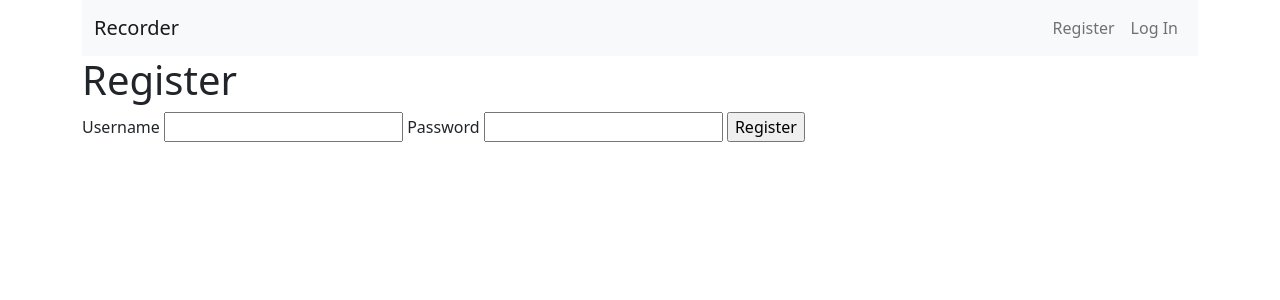
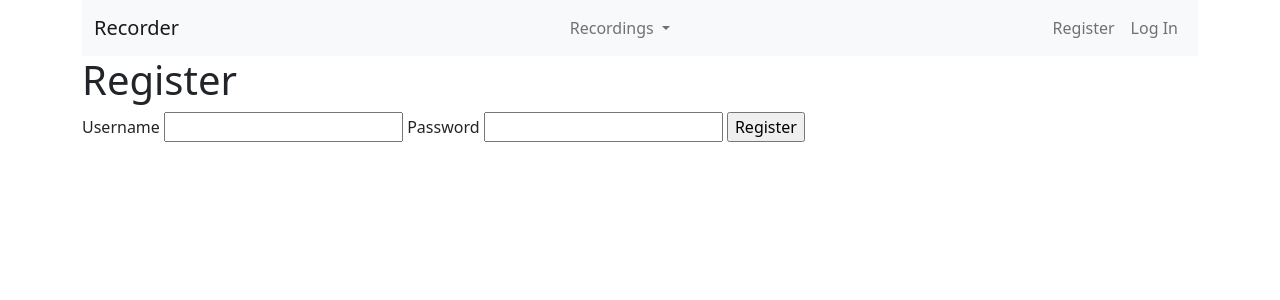
Before and after one commit to Brucknem/flask-video-recording, a Flask app: page /auth/register in a window 1280 px wide. Shown: the top 300 px of the page. Run offline with Flask 2, Linux system fonts and the light colour scheme; some libraries are stand-ins or nearby versions.

Commit message:
navbar show recordings

```diff
--- a/blueprints/index.py
+++ b/blueprints/index.py
@@ -4,6 +4,7 @@ from blueprints.auth import login_required
 from flask import session
 from blueprints.record import is_recording
 import session_utils
+from utils import get_recordings
 
 bp = Blueprint("index", __name__)
 
@@ -13,11 +14,14 @@ bp = Blueprint("index", __name__)
 def index():
     url = session_utils.get_url()
     flip = session_utils.get_flip()
+    my_recordings = get_recordings(session_utils.get_user_id())
     return render_template('index.html',
                            url=url,
                            prefix=session_utils.get_prefix(),
                            flip=flip,
-                           recording=is_recording(session_utils.get_user_id())
+                           recording=is_recording(session_utils.get_user_id()),
+                           my_recordings=my_recordings,
+                           recordings_prefix=f'recordings/{session_utils.get_user_id()}'
                            )
 
 
--- a/templates/navbar.html
+++ b/templates/navbar.html
@@ -8,6 +8,25 @@
 
         <div class="collapse navbar-collapse" id="navbarSupportedContent">
             <ul class="navbar-nav  ms-auto mb-2 mb-lg-0">
+                <li class="nav-item dropdown">
+                    <a class="nav-link dropdown-toggle" href="#" role="button" data-bs-toggle="dropdown"
+                        aria-expanded="false">
+                        Recordings
+                    </a>
+                    <ul class="dropdown-menu">
+                        {%for path in my_recordings %}
+                        <li><a class="dropdown-item" href="#"
+                                download="{{ recordings_prefix }} / {{ path }}">{{path}}</a></li>
+                        {% endfor %}
+                        <li>
+                            <hr class="dropdown-divider">
+                        </li>
+                        <li><a class="dropdown-item" href="#">Refresh</a></li>
+                    </ul>
+                </li>
+            </ul>
+            <ul class="navbar-nav  ms-auto mb-2 mb-lg-0">
+
                 {% if g.user %}
                 <li class="nav-item"> <a class="nav-link disabled">{{ g.user['username'] }}</a> </li>
                 <li class="nav-item"> <a class="nav-link" href="{{ url_for('auth.logout') }}">Log Out</a> </li>
```
Also changed, not shown: utils.py (+11 -0 lines).
